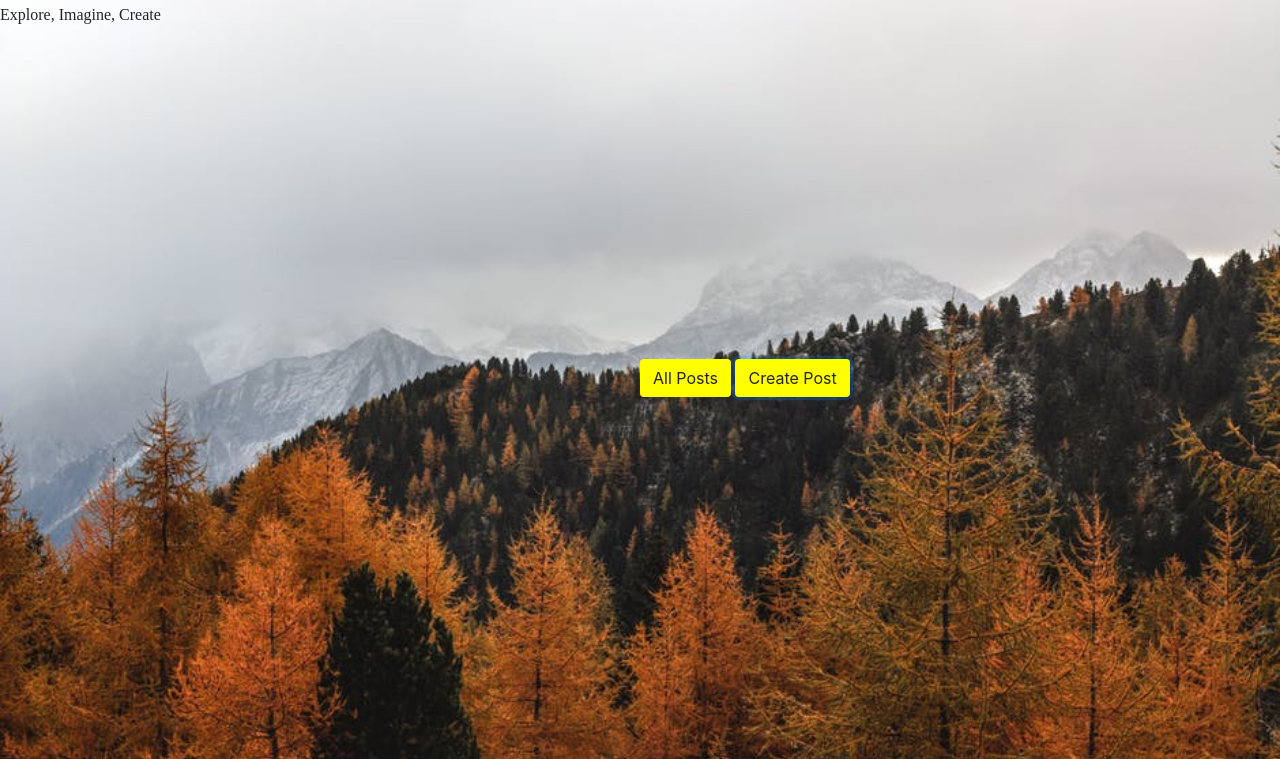
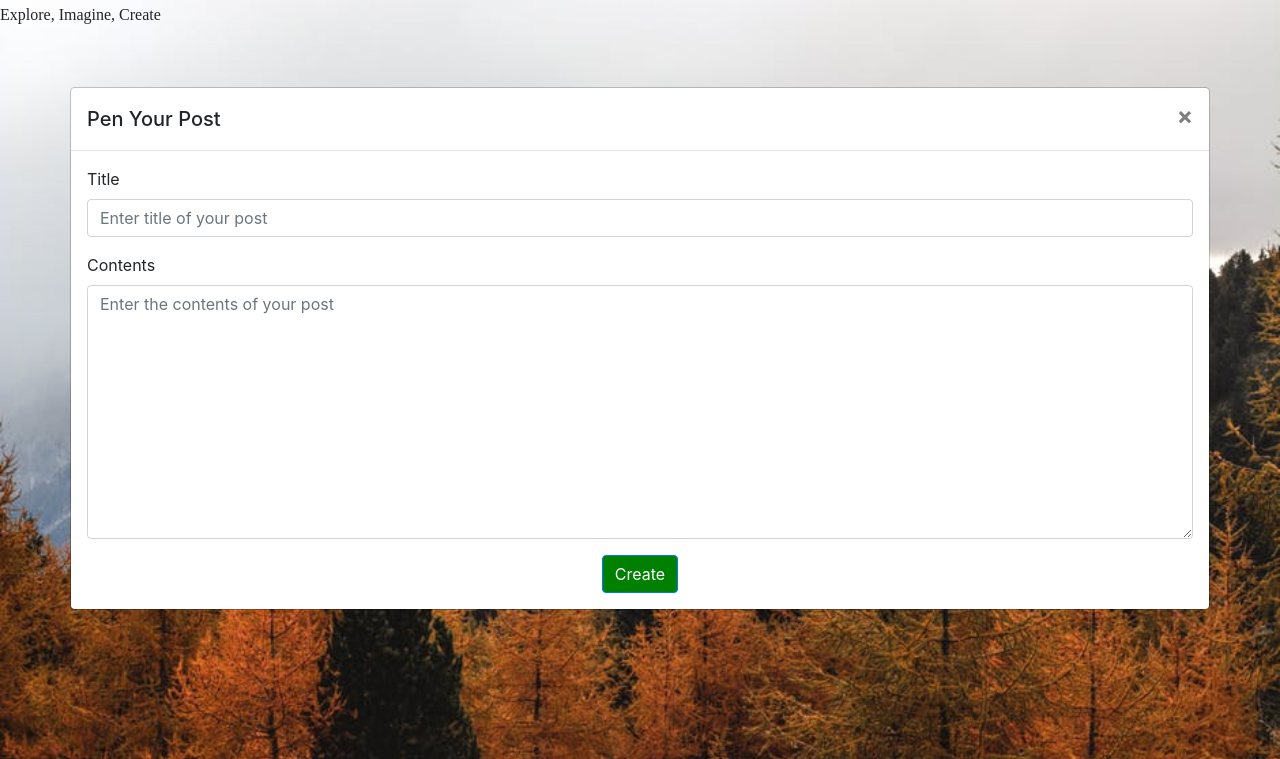
Before and after one commit to chaitraw/Scribbler, a plain HTML site: page index.html in a window 1280 px wide. Both pictures are taken after a click on the button "Create Post". Shown: the part 41-800 px from the top of the page. Drawn offline with nearby package versions, Linux system fonts and the light colour scheme; a web font is replaced by a local one.

Commit message:
Added create post modal

```diff
--- a/index.html
+++ b/index.html
@@ -38,8 +38,8 @@
 
         <!-- All posts & Create posts div-->
         <div class="postButtons">
-            <button class="btn btn-default" type="button">All Posts</button>
-            <button class="btn btn-default" type="button">Create Post</button>
+            <button class="btn btn-default" type="button" onclick="window.location='./html/bloglist.html'">All Posts</button>
+            <button class="btn btn-default" type="button" onclick="displayCreatePost()">Create Post</button>
         </div>
 
         <!--Sign up modal-->
@@ -119,6 +119,39 @@
             </div>
         </form>
 
+        <!--Create Post modal-->
+        <form>
+            <div id="createPostModal" class="modal" tabindex="-1" role="dialog">
+                <div class="modal-dialog modal-xl"  role="document">
+
+                    <div class="modal-content">
+                        <div class="modal-header">
+                            <h5 class="modal-title">Pen Your Post</h5>
+                            <button type="button" class="close" data-dismiss="modal" aria-label="Close" onclick="closeCreatePost()">
+                                <span aria-hidden="true">&times;</span>
+                            </button>
+                        </div>
+
+                        <div class="modal-body">
+                            <div class="form-group">
+                                <label for="inputUserName">Title</label>
+                                <input type="text" class="form-control" id="inputUserName" placeholder="Enter title of your post" required>
+                            </div>
+                            <div class="form-group">
+                                <label for="inputContent">Contents</label>
+                                <textarea class="form-control" id="inputContent" rows="10" placeholder="Enter the contents of your post" required></textarea>
+                            </div>
+                            <div class="text-center">
+                                <button id="createPost" class="btn btn-primary justify-content-center" type="create">Create</button>
+                            </div>
+
+                        </div>
+
+                    </div>
+                </div>
+            </div>
+        </form>
+
     </body>
 
 </html>
--- a/scripts/index.js
+++ b/scripts/index.js
@@ -14,3 +14,11 @@ function displaySignIn() {
 function closeSignIn() {
     document.getElementById("signInModal").style.display = 'none';
 }
+
+function displayCreatePost() {
+    document.getElementById("createPostModal").style.display = 'block';
+}
+
+function closeCreatePost() {
+    document.getElementById("createPostModal").style.display = 'none';
+}
--- a/styles/index.css
+++ b/styles/index.css
@@ -17,9 +17,9 @@ body, html {
 .btn.btn-default {
     background-color: yellow;
 }
-#signupbtn, #signinbtn{
+#signupbtn, #signinbtn, #createPost {
     background-color: green;
 }
-#signUpModal, #signInModal {
+#signUpModal, #signInModal, #createPostModal {
     padding-top: 100px;
 }
```
